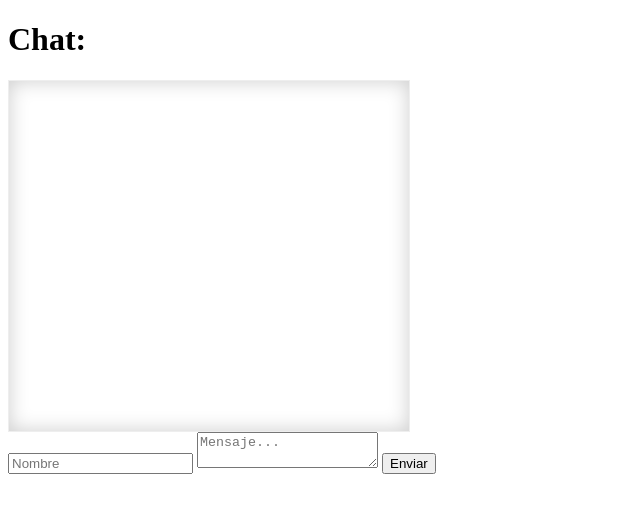
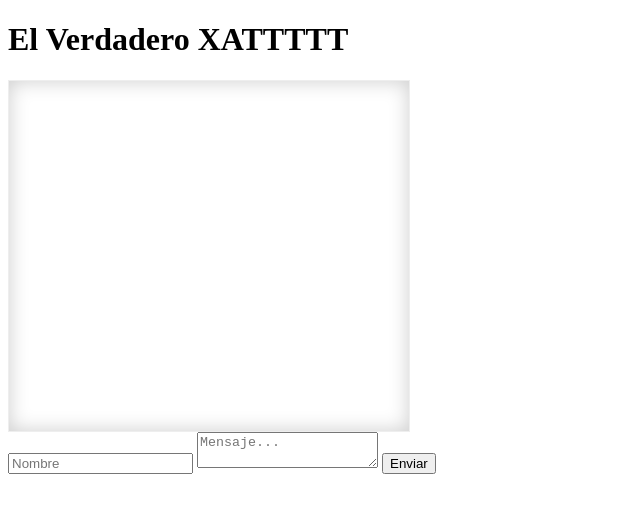
Before and after one commit to SebaVRdev/chatNodeJS_Socket.io, a website: page client/index.html in a window 1280 px wide. Shown: the whole page, without its empty margins (0-640 px from the left). Drawn offline with nearby package versions, Linux system fonts and the light colour scheme; no server answers.

Commit message:
Se realizo el cambio de titulo de la App

```diff
--- a/client/index.html
+++ b/client/index.html
@@ -28,7 +28,7 @@
     </style>
 </head>
 <body>
-    <h1>Chat:</h1>
+    <h1>El Verdadero XATTTTT</h1>
     <div id="messages">
         <!-- Aca se imprimen todos los mensajes que se van mandando -->
     </div>
```
